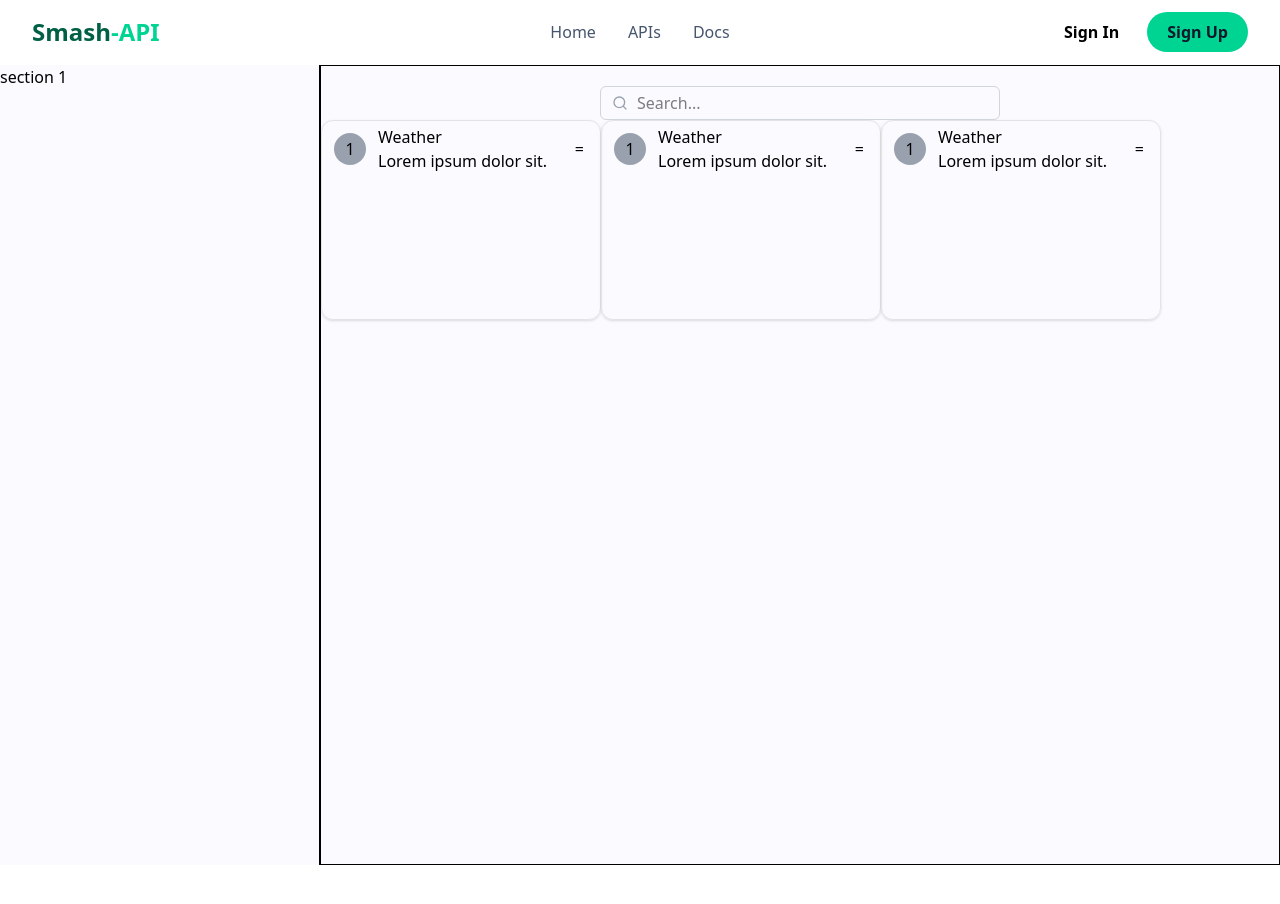
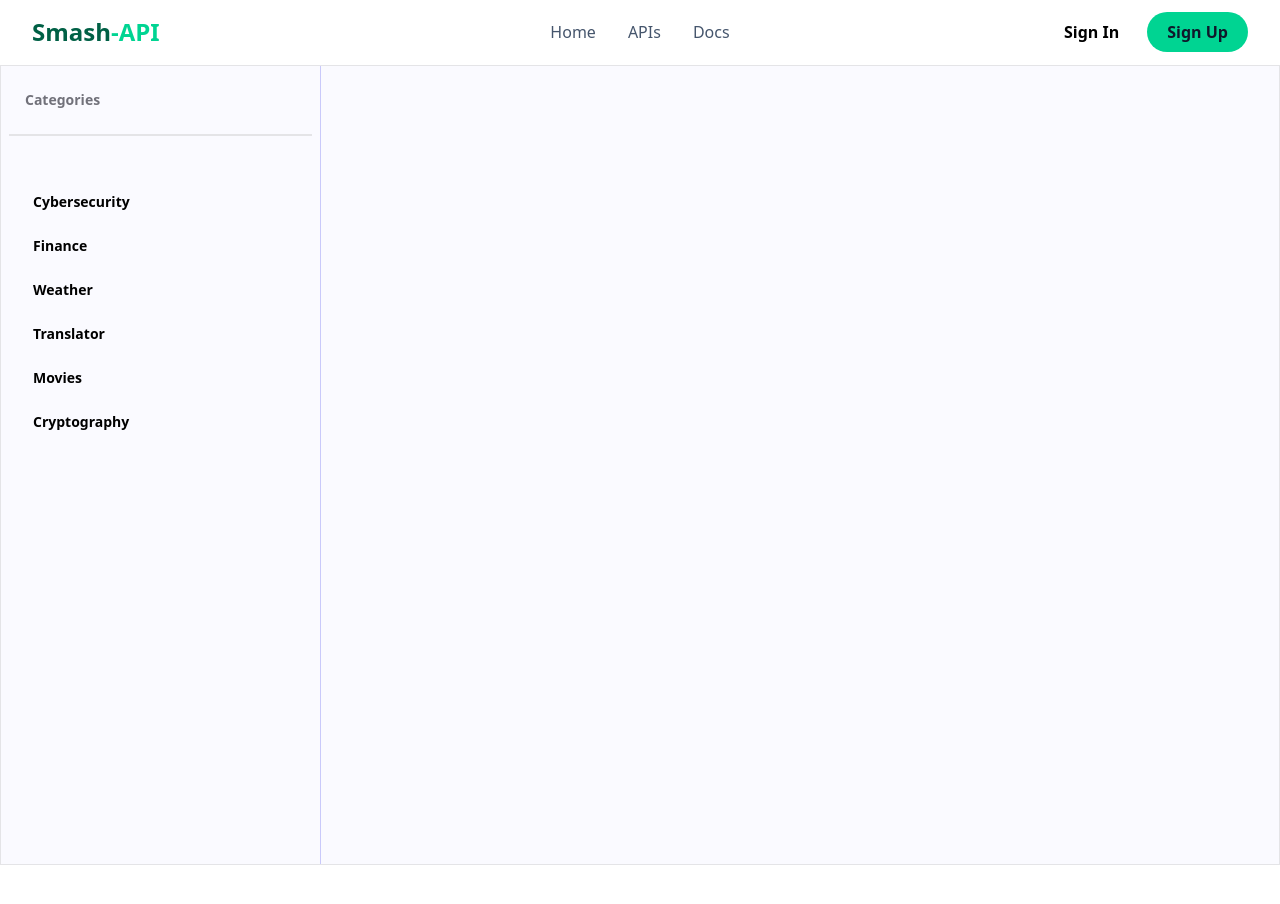
Before and after one commit to Nisarghere/API-frontend, a Next.js app: page /Explore in a window 1280 px wide. Shown: the top 904 px of the page. Before the commit the page ends 865 px from the top, so only its background shows below. Built offline with nearby package versions, Linux system fonts and the light colour scheme.

Commit message:
categories added

```diff
--- a/app/Explore/Explore.tsx
+++ b/app/Explore/Explore.tsx
@@ -6,18 +6,33 @@ const Explore = () => {
   return (
     <div>
 
-        <div className='grid grid-cols-[1fr_3fr] min-h-screen'>
-          <div className='border border-t-0 border-b-0 border-l-0  h-full'>
-            section 1
+        <div className='grid grid-cols-[1fr_3fr] min-h-screen border border-[#E4E4E7]'>
+          <div className='border border-t-0 border-b-0 border-[#c9c9fa] border-l-0  h-full'>
+    <div className='flex flex-col p-6'>
+      <h2 className='text-sm font-bold text-[#71717A]'>Categories</h2>
+    </div>
+            <div className=' border border-[#E4E4E7] ml-2 mr-2 shrink ' />
+
+            <div className='h-full p-6  mt-5  justify-start text-left'>
+
+            <ul className='text-left  flex flex-col  '>
+              <li className='text-sm font-semibold hover:bg-[#e9fae9] cursor-pointer hover:-translate-y-0.5 transition duration-300 py-3 px-2'>Cybersecurity</li>
+              <li className='text-sm font-semibold hover:bg-[#e9fae9] cursor-pointer hover:-translate-y-0.5 transition duration-300 py-3 px-2'>Finance</li>
+              <li className='text-sm font-semibold hover:bg-[#e9fae9] cursor-pointer hover:-translate-y-0.5 transition duration-300 py-3 px-2'>Weather</li>
+              <li className='text-sm font-semibold hover:bg-[#e9fae9] cursor-pointer hover:-translate-y-0.5 transition duration-300 py-3 px-2'>Translator</li>
+              <li className='text-sm font-semibold hover:bg-[#e9fae9] cursor-pointer hover:-translate-y-0.5 transition duration-300 py-3 px-2'>Movies</li>
+              <li className='text-sm font-semibold hover:bg-[#e9fae9] cursor-pointer hover:-translate-y-0.5 transition duration-300 py-3 px-2'>Cryptography</li>
+            </ul>
+            </div>
           </div>
-          <div className='border'>
+          {/* <div className='border'>
             <SearchBar/>
             <div className='flex'>
               <APicard/>
               <APicard/>
               <APicard/>
-            </div>
-          </div>
+            </div> */}
+          {/* </div> */}
         </div>
     </div>
   )
```
